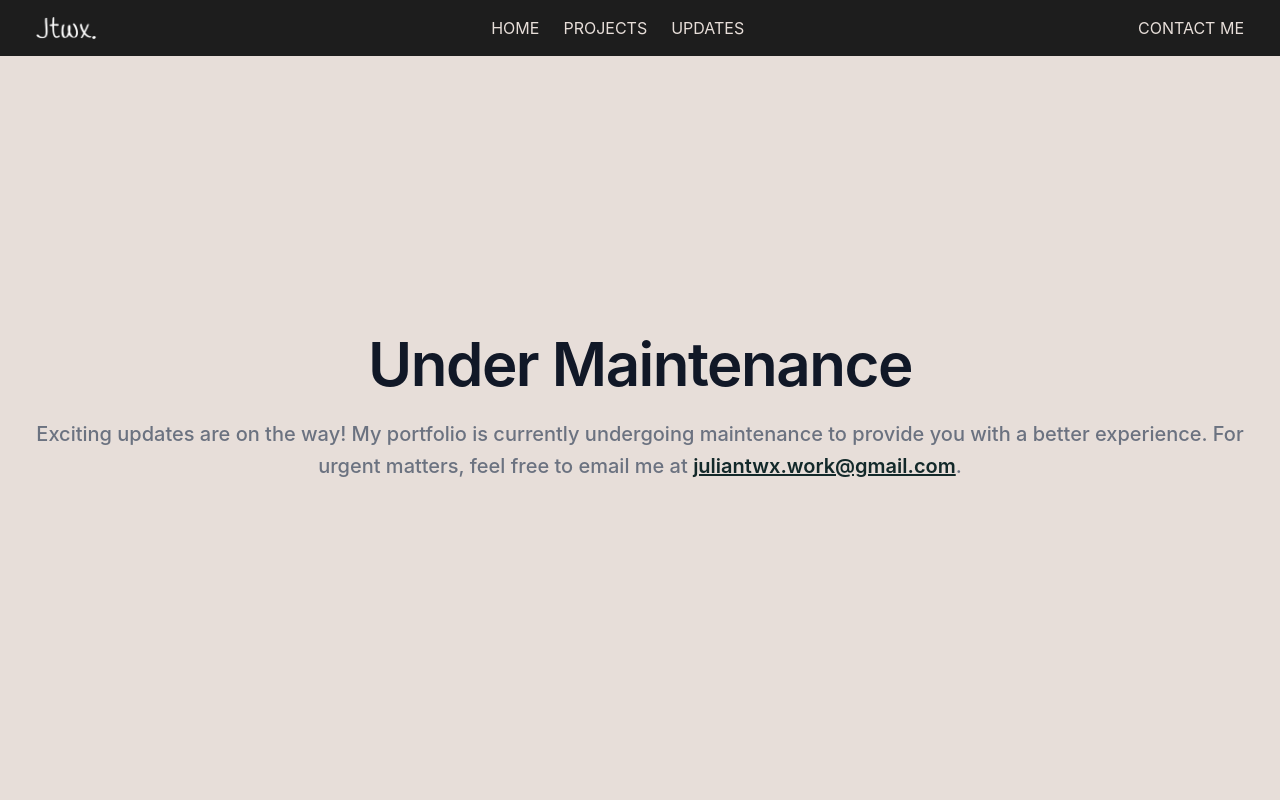
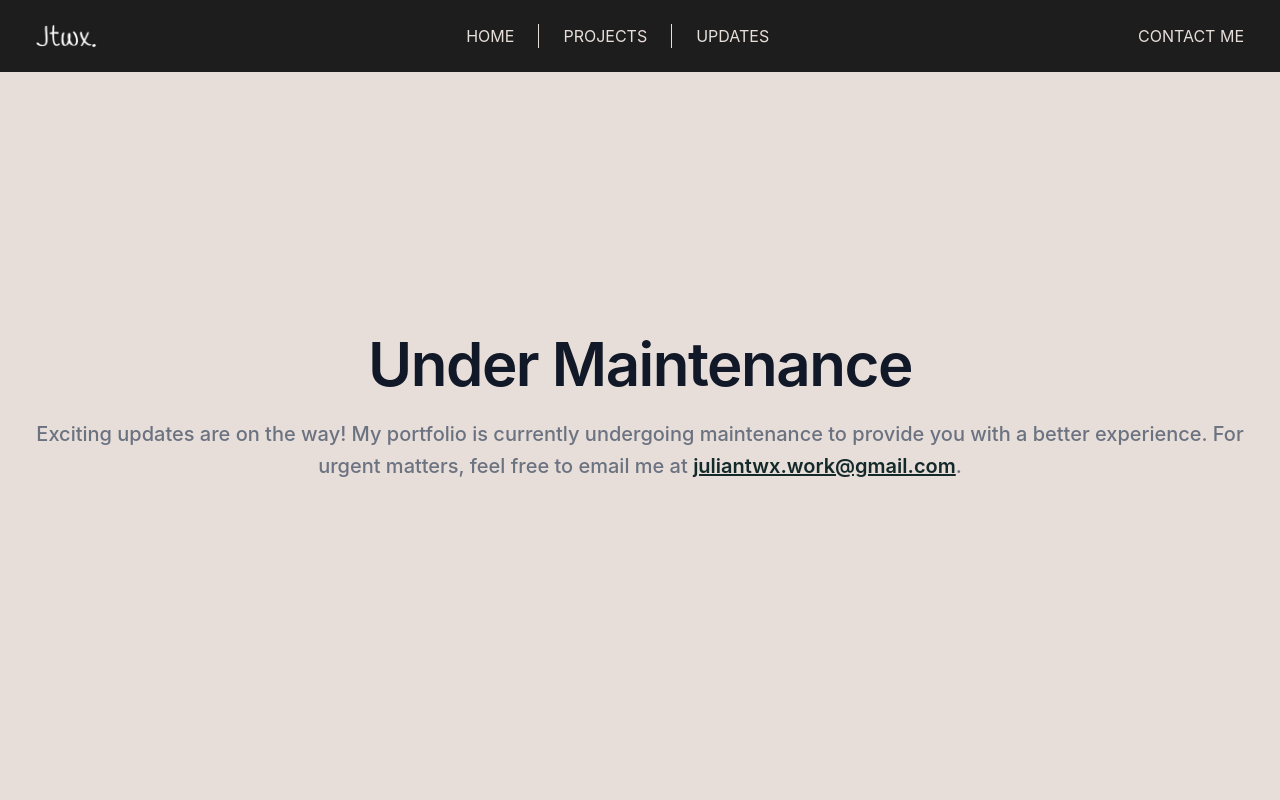
Before and after one commit to juliantwx/Devsite, a React (Create React App) app in the folder frontend/: page / in a window 1280 px wide. Shown: the top 800 px of the page. Built offline with nearby package versions, Linux system fonts and the light colour scheme; a web font is replaced by a local one.

Commit message:
Added Dividers between Navbar menu items

```diff
--- a/frontend/src/components/Navbar.jsx
+++ b/frontend/src/components/Navbar.jsx
@@ -1,6 +1,6 @@
 import React, { useState } from "react";
 import { scrollToBottom } from "../utils/ScrollUtils";
-import { Stack } from "@mui/material";
+import { Stack, Divider } from "@mui/material";
 import { useNavigate } from "react-router-dom";
 
 function Navbar() {
@@ -26,13 +26,24 @@ function Navbar() {
           {/* URL Button Stack */}
           <Stack
             flexDirection="row"
-            gap={{ xs: 2, sm: 3 }}
+            gap={{ xs: 1.25, sm: 3 }}
             justifyContent="center"
             flexGrow={1}
           >
             {/* Display a button for each Menu Item */}
-            {menuItems.map((item, index) => {
-              return (
+            {menuItems.map((item, index) => (
+              <React.Fragment key={index}>
+                {index !== 0 && (
+                  <Divider
+                    orientation="vertical"
+                    variant="middle"
+                    flexItem
+                    sx={{
+                      height: "1.5rem",
+                      borderColor: "#e7ded9",
+                    }}
+                  />
+                )}
                 <button
                   key={index}
                   className="transition-colors hover:text-amber"
@@ -40,8 +51,8 @@ function Navbar() {
                 >
                   {item.toUpperCase()}
                 </button>
-              );
-            })}
+              </React.Fragment>
+            ))}
           </Stack>
           <button
             className="transition-colors hover:text-amber"
```
